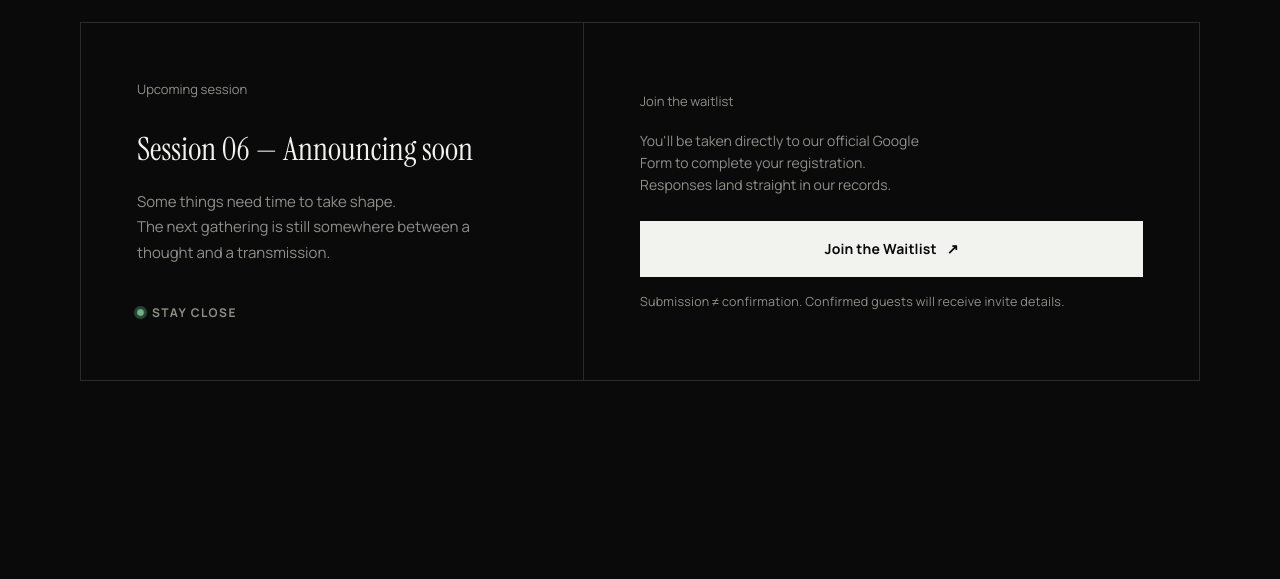
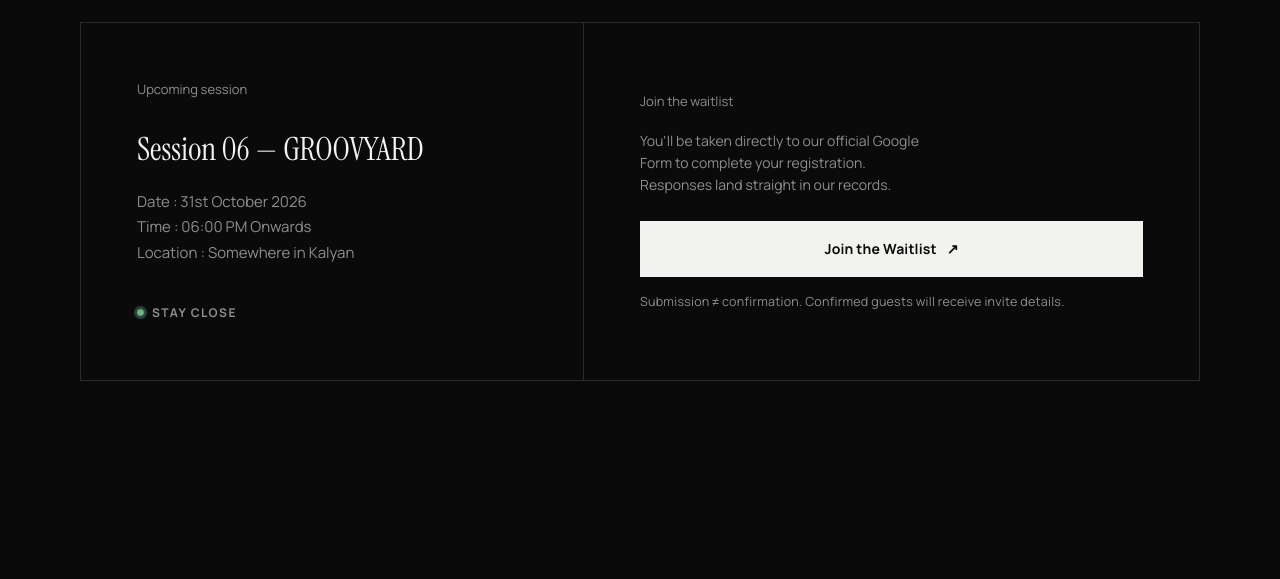
Before and after one commit to Nivaantseshn/live, a plain HTML site: page index.html in a window 1280 px wide. Shown: the part 3740-4319 px from the top of the page. Drawn offline with Linux system fonts and the light colour scheme.

Commit message:
Session 06

```diff
--- a/index.html
+++ b/index.html
@@ -1854,9 +1854,7 @@
 
       .mobile-drawer {
         padding:
-          max(40px, env(safe-area-inset-top))
-          24px
-          max(40px, env(safe-area-inset-bottom));
+          max(40px, env(safe-area-inset-top)) 24px max(40px, env(safe-area-inset-bottom));
         overflow-y: auto;
       }
 
@@ -1974,7 +1972,6 @@
         padding: 26px 18px;
       }
     }
-
   </style>
 </head>
 
@@ -2052,9 +2049,16 @@
           <p class="story-quote">"This isn't a party brand. This is a collective. A culture. A sonic sanctuary."</p>
         </div>
         <div class="story-body">
-          <p>Nivaant Sessions was never built for the mainstream. It was born out of restlessness — a need to carve space for sounds that don't fit algorithms, for artists who don't chase trends, and for music that demands to be felt, not consumed.</p>
-          <p>What began as underground radio transmissions on Boxout.fm and Hanoi Community Radio became a movement — a frequency connecting cities, scenes, and selectors. From intimate studio sessions to YouTube archives, we've hosted <strong>50+ guest artists</strong>, including Kratex, Nanku, Harlin Beats, Mohit, and many others shaping the pulse of the underground.</p>
-          <p>We don't book artists for hype. We platform them for honesty. Now, Nivaant Sessions steps beyond the booth — intentional gatherings, sound systems tuned for depth, spaces chosen for energy, nature as the backdrop, community as the core.</p>
+          <p>Nivaant Sessions was never built for the mainstream. It was born out of restlessness — a need to carve
+            space for sounds that don't fit algorithms, for artists who don't chase trends, and for music that demands
+            to be felt, not consumed.</p>
+          <p>What began as underground radio transmissions on Boxout.fm and Hanoi Community Radio became a movement — a
+            frequency connecting cities, scenes, and selectors. From intimate studio sessions to YouTube archives, we've
+            hosted <strong>50+ guest artists</strong>, including Kratex, Nanku, Harlin Beats, Mohit, and many others
+            shaping the pulse of the underground.</p>
+          <p>We don't book artists for hype. We platform them for honesty. Now, Nivaant Sessions steps beyond the booth
+            — intentional gatherings, sound systems tuned for depth, spaces chosen for energy, nature as the backdrop,
+            community as the core.</p>
           <div class="story-stats">
             <div>
               <span class="stat-num">50+</span>
@@ -2271,7 +2275,8 @@
         <div class="dj-footer-text">
           <strong>Want to hear more live sets?</strong> Explore the full Nivaant Sessions archive's on YouTube.
         </div>
-        <a class="dj-yt-link" href="https://youtube.com/@nivaantsessions?si=SuPqGdc46qfDck77" target="_blank" rel="noopener">
+        <a class="dj-yt-link" href="https://youtube.com/@nivaantsessions?si=SuPqGdc46qfDck77" target="_blank"
+          rel="noopener">
           <span>Subscribe on YouTube</span> <span class="arrow">↗</span>
         </a>
       </div>
@@ -2289,10 +2294,11 @@
       <div class="rsvp-panel">
         <div class="rsvp-info">
           <p class="eyebrow">Upcoming session</p>
-          <p class="rsvp-event" id="eventTitleDisplay">Session 06 — Announcing soon</p>
+          <p class="rsvp-event" id="eventTitleDisplay">Session 06 — GROOVYARD</p>
           <p class="rsvp-meta" style="font-size:15px; line-height:1.7; color:var(--grey); margin-bottom:32px;">
-            Some things need time to take shape.<br />
-            The next gathering is still somewhere between a thought and a transmission.
+            Date : 31st October 2026<br />
+            Time : 06:00 PM Onwards<br />
+            Location : Somewhere in Kalyan
           </p>
 
           <div class="capacity-status">
@@ -2307,9 +2313,7 @@
             You'll be taken directly to our official Google Form to complete your registration. Responses land straight
             in our records.
           </p>
-          <a class="btn" id="mainRsvpBtn"
-            href="https://forms.gle/vBigiWeeLFxZfe7u8"
-            target="_blank" rel="noopener">
+          <a class="btn" id="mainRsvpBtn" href="https://forms.gle/oTHLM72NX2DZD84A9" target="_blank" rel="noopener">
             Join the Waitlist <span class="arrow">↗</span>
           </a>
           <p class="rsvp-confirmation-note">Submission ≠ confirmation. Confirmed guests will receive invite details.</p>
@@ -2331,7 +2335,8 @@
           <div class="footer-col">
             <h4>Follow</h4>
             <a href="https://instagram.com/nivaantsessions" target="_blank" rel="noopener">Instagram</a>
-            <a href="https://youtube.com/@nivaantsessions?si=SuPqGdc46qfDck77" target="_blank" rel="noopener">YouTube</a>
+            <a href="https://youtube.com/@nivaantsessions?si=SuPqGdc46qfDck77" target="_blank"
+              rel="noopener">YouTube</a>
           </div>
           <div class="footer-col">
             <h4>Contact Us</h4>
```
